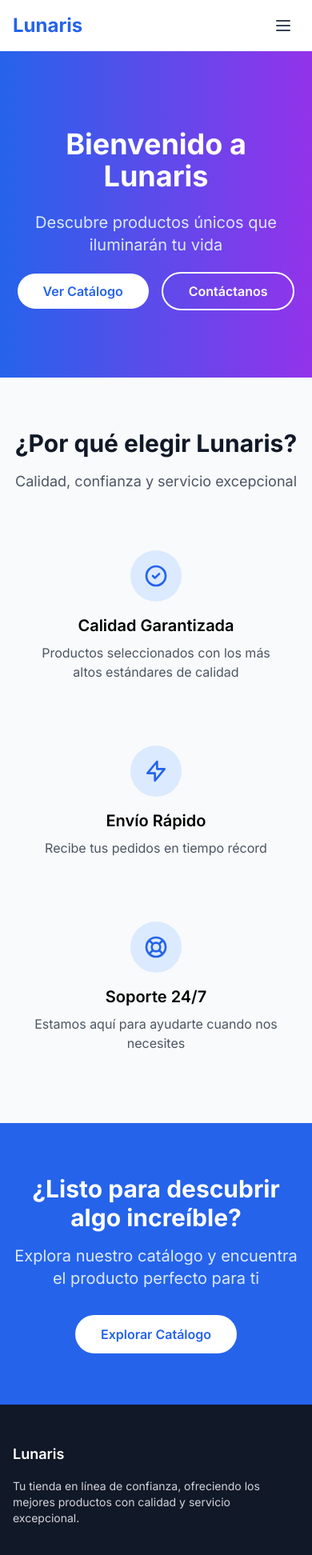
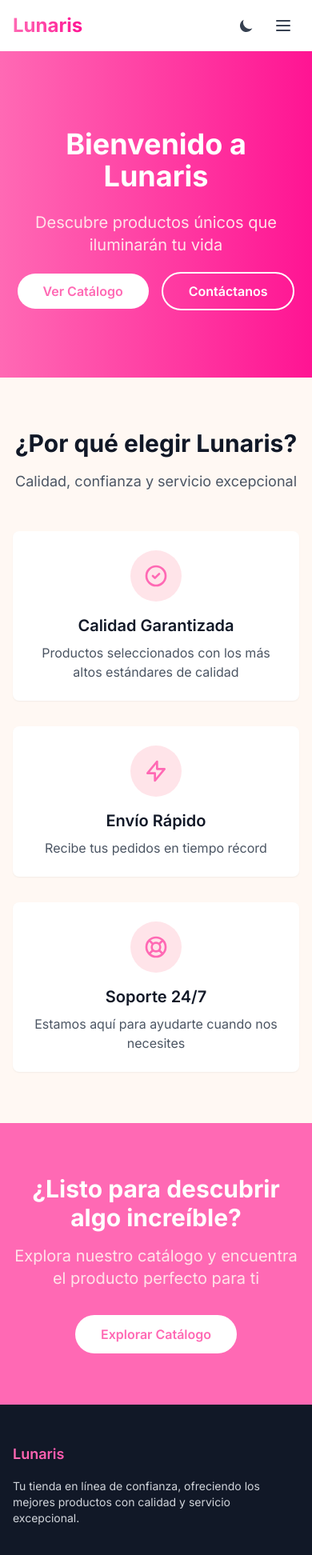
Before and after one commit to JuanFeDS/lunaris_web, a Next.js app: page / in a window 390 px wide. Shown: the top 1944 px of the page at 80% size. Built offline with nearby package versions, Linux system fonts and the light colour scheme.

Commit message:
stl 🎨: Adjustment to the color palette and inclusion of dark mode

```diff
--- a/app/page.tsx
+++ b/app/page.tsx
@@ -1,26 +1,26 @@
 export default function Home() {
   return (
-    <div className="bg-gray-50">
+    <div className="bg-brand-cream dark:bg-dark-bg-primary transition-colors duration-200">
       {/* Hero Section */}
-      <section className="bg-gradient-to-r from-blue-600 to-purple-600 text-white">
+      <section className="bg-gradient-to-r from-brand-pink-medium to-brand-pink-vibrant text-white">
         <div className="max-w-7xl mx-auto px-4 sm:px-6 lg:px-8 py-24">
           <div className="text-center">
             <h1 className="text-4xl md:text-6xl font-bold mb-6">
               Bienvenido a Lunaris
             </h1>
-            <p className="text-xl md:text-2xl mb-8 text-blue-100">
+            <p className="text-xl md:text-2xl mb-8 text-brand-pink-light">
               Descubre productos únicos que iluminarán tu vida
             </p>
             <div className="space-x-4">
               <a
                 href="/catalogo"
-                className="bg-white text-blue-600 px-8 py-3 rounded-full font-semibold hover:bg-gray-100 transition-colors"
+                className="bg-white text-brand-pink-medium px-8 py-3 rounded-full font-semibold hover:bg-brand-cream transition-colors"
               >
                 Ver Catálogo
               </a>
               <a
                 href="/contact"
-                className="border-2 border-white text-white px-8 py-3 rounded-full font-semibold hover:bg-white hover:text-blue-600 transition-colors"
+                className="border-2 border-white text-white px-8 py-3 rounded-full font-semibold hover:bg-white hover:text-brand-pink-medium transition-colors"
               >
                 Contáctanos
               </a>
@@ -33,57 +33,57 @@
       <section className="py-16">
         <div className="max-w-7xl mx-auto px-4 sm:px-6 lg:px-8">
           <div className="text-center mb-12">
-            <h2 className="text-3xl font-bold text-gray-900 mb-4">
+            <h2 className="text-3xl font-bold text-gray-900 dark:text-dark-text-primary mb-4">
               ¿Por qué elegir Lunaris?
             </h2>
-            <p className="text-lg text-gray-600">
+            <p className="text-lg text-gray-600 dark:text-dark-text-secondary">
               Calidad, confianza y servicio excepcional
             </p>
           </div>
           <div className="grid grid-cols-1 md:grid-cols-3 gap-8">
-            <div className="text-center p-6">
-              <div className="w-16 h-16 bg-blue-100 rounded-full flex items-center justify-center mx-auto mb-4">
-                <svg className="w-8 h-8 text-blue-600" fill="none" stroke="currentColor" viewBox="0 0 24 24">
+            <div className="text-center p-6 bg-white dark:bg-dark-bg-secondary rounded-lg shadow-sm">
+              <div className="w-16 h-16 bg-brand-pink-light rounded-full flex items-center justify-center mx-auto mb-4">
+                <svg className="w-8 h-8 text-brand-pink-medium" fill="none" stroke="currentColor" viewBox="0 0 24 24">
                   <path strokeLinecap="round" strokeLinejoin="round" strokeWidth="2" d="M9 12l2 2 4-4m6 2a9 9 0 11-18 0 9 9 0 0118 0z" />
                 </svg>
               </div>
-              <h3 className="text-xl font-semibold mb-2">Calidad Garantizada</h3>
-              <p className="text-gray-600">Productos seleccionados con los más altos estándares de calidad</p>
+              <h3 className="text-xl font-semibold mb-2 text-gray-900 dark:text-dark-text-primary">Calidad Garantizada</h3>
+              <p className="text-gray-600 dark:text-dark-text-secondary">Productos seleccionados con los más altos estándares de calidad</p>
             </div>
-            <div className="text-center p-6">
-              <div className="w-16 h-16 bg-blue-100 rounded-full flex items-center justify-center mx-auto mb-4">
-                <svg className="w-8 h-8 text-blue-600" fill="none" stroke="currentColor" viewBox="0 0 24 24">
+            <div className="text-center p-6 bg-white dark:bg-dark-bg-secondary rounded-lg shadow-sm">
+              <div className="w-16 h-16 bg-brand-pink-light rounded-full flex items-center justify-center mx-auto mb-4">
+                <svg className="w-8 h-8 text-brand-pink-medium" fill="none" stroke="currentColor" viewBox="0 0 24 24">
                   <path strokeLinecap="round" strokeLinejoin="round" strokeWidth="2" d="M13 10V3L4 14h7v7l9-11h-7z" />
                 </svg>
               </div>
-              <h3 className="text-xl font-semibold mb-2">Envío Rápido</h3>
-              <p className="text-gray-600">Recibe tus pedidos en tiempo récord</p>
+              <h3 className="text-xl font-semibold mb-2 text-gray-900 dark:text-dark-text-primary">Envío Rápido</h3>
+              <p className="text-gray-600 dark:text-dark-text-secondary">Recibe tus pedidos en tiempo récord</p>
             </div>
-            <div className="text-center p-6">
-              <div className="w-16 h-16 bg-blue-100 rounded-full flex items-center justify-center mx-auto mb-4">
-                <svg className="w-8 h-8 text-blue-600" fill="none" stroke="currentColor" viewBox="0 0 24 24">
+            <div className="text-center p-6 bg-white dark:bg-dark-bg-secondary rounded-lg shadow-sm">
+              <div className="w-16 h-16 bg-brand-pink-light rounded-full flex items-center justify-center mx-auto mb-4">
+                <svg className="w-8 h-8 text-brand-pink-medium" fill="none" stroke="currentColor" viewBox="0 0 24 24">
                   <path strokeLinecap="round" strokeLinejoin="round" strokeWidth="2" d="M18.364 5.636l-3.536 3.536m0 5.656l3.536 3.536M9.172 9.172L5.636 5.636m3.536 9.192l-3.536 3.536M21 12a9 9 0 11-18 0 9 9 0 0118 0zm-5 0a4 4 0 11-8 0 4 4 0 018 0z" />
                 </svg>
               </div>
-              <h3 className="text-xl font-semibold mb-2">Soporte 24/7</h3>
-              <p className="text-gray-600">Estamos aquí para ayudarte cuando nos necesites</p>
+              <h3 className="text-xl font-semibold mb-2 text-gray-900 dark:text-dark-text-primary">Soporte 24/7</h3>
+              <p className="text-gray-600 dark:text-dark-text-secondary">Estamos aquí para ayudarte cuando nos necesites</p>
             </div>
           </div>
         </div>
       </section>
 
       {/* CTA Section */}
-      <section className="bg-blue-600 text-white py-16">
+      <section className="bg-brand-pink-medium text-white py-16">
         <div className="max-w-7xl mx-auto px-4 sm:px-6 lg:px-8 text-center">
           <h2 className="text-3xl font-bold mb-4">
             ¿Listo para descubrir algo increíble?
           </h2>
-          <p className="text-xl mb-8 text-blue-100">
+          <p className="text-xl mb-8 text-brand-pink-light">
             Explora nuestro catálogo y encuentra el producto perfecto para ti
           </p>
           <a
             href="/catalogo"
-            className="bg-white text-blue-600 px-8 py-3 rounded-full font-semibold hover:bg-gray-100 transition-colors inline-block"
+            className="bg-white text-brand-pink-medium px-8 py-3 rounded-full font-semibold hover:bg-brand-cream transition-colors inline-block"
           >
             Explorar Catálogo
           </a>
--- a/components/Footer.tsx
+++ b/components/Footer.tsx
@@ -2,33 +2,35 @@
 
 export default function Footer() {
   return (
-    <footer className="bg-gray-900 text-white">
+    <footer className="bg-gray-900 dark:bg-dark-bg-primary text-white transition-colors duration-200">
       <div className="max-w-7xl mx-auto py-12 px-4 sm:px-6 lg:px-8">
         <div className="grid grid-cols-1 md:grid-cols-3 gap-8">
           {/* Columna 1: About */}
           <div>
-            <h3 className="text-lg font-semibold mb-4">Lunaris</h3>
-            <p className="text-gray-300 text-sm">
+            <h3 className="text-lg font-semibold mb-4 bg-gradient-to-r from-brand-pink-medium to-brand-pink-vibrant bg-clip-text text-transparent">
+              Lunaris
+            </h3>
+            <p className="text-gray-300 dark:text-dark-text-secondary text-sm">
               Tu tienda en línea de confianza, ofreciendo los mejores productos con calidad y servicio excepcional.
             </p>
           </div>
 
           {/* Columna 2: Enlaces rápidos */}
           <div>
-            <h3 className="text-lg font-semibold mb-4">Enlaces rápidos</h3>
+            <h3 className="text-lg font-semibold mb-4 text-white dark:text-dark-text-primary">Enlaces rápidos</h3>
             <ul className="space-y-2 text-sm">
               <li>
-                <Link href="/" className="text-gray-300 hover:text-white transition-colors">
+                <Link href="/" className="text-gray-300 dark:text-dark-text-secondary hover:text-brand-pink-medium dark:hover:text-brand-pink-vibrant transition-colors">
                   Inicio
                 </Link>
               </li>
               <li>
-                <Link href="/catalogo" className="text-gray-300 hover:text-white transition-colors">
+                <Link href="/catalogo" className="text-gray-300 dark:text-dark-text-secondary hover:text-brand-pink-medium dark:hover:text-brand-pink-vibrant transition-colors">
                   Catálogo
                 </Link>
               </li>
               <li>
-                <Link href="/contact" className="text-gray-300 hover:text-white transition-colors">
+                <Link href="/contact" className="text-gray-300 dark:text-dark-text-secondary hover:text-brand-pink-medium dark:hover:text-brand-pink-vibrant transition-colors">
                   Contacto
                 </Link>
               </li>
@@ -37,8 +39,8 @@
 
           {/* Columna 3: Contacto */}
           <div>
-            <h3 className="text-lg font-semibold mb-4">Contacto</h3>
-            <ul className="space-y-2 text-sm text-gray-300">
+            <h3 className="text-lg font-semibold mb-4 text-white dark:text-dark-text-primary">Contacto</h3>
+            <ul className="space-y-2 text-sm text-gray-300 dark:text-dark-text-secondary">
               <li>Email: info@lunaris.com</li>
               <li>Teléfono: +1 234 567 890</li>
               <li>Dirección: Calle Luna 123, Ciudad</li>
@@ -47,7 +49,7 @@
         </div>
 
         {/* Copyright */}
-        <div className="mt-8 pt-8 border-t border-gray-800 text-center text-sm text-gray-400">
+        <div className="mt-8 pt-8 border-t border-gray-800 dark:border-dark-bg-secondary text-center text-sm text-gray-400 dark:text-dark-text-secondary">
           <p>&copy; 2024 Lunaris. Todos los derechos reservados.</p>
         </div>
       </div>
--- a/components/Header.tsx
+++ b/components/Header.tsx
@@ -2,48 +2,54 @@
 
 import Link from 'next/link';
 import { useState } from 'react';
+import ThemeToggle from './ThemeToggle';
 
 export default function Header() {
   const [isMenuOpen, setIsMenuOpen] = useState(false);
 
   return (
-    <header className="bg-white shadow-md">
+    <header className="bg-white dark:bg-dark-bg-primary shadow-md transition-colors duration-200">
       <div className="max-w-7xl mx-auto px-4 sm:px-6 lg:px-8">
         <div className="flex justify-between items-center h-16">
           {/* Logo */}
           <div className="flex-shrink-0">
-            <Link href="/" className="text-2xl font-bold text-blue-600">
+            <Link
+              href="/"
+              className="text-2xl font-bold bg-gradient-to-r from-brand-pink-medium to-brand-pink-vibrant bg-clip-text text-transparent"
+            >
               Lunaris
             </Link>
           </div>
 
           {/* Desktop Navigation */}
-          <nav className="hidden md:flex space-x-8">
+          <nav className="hidden md:flex items-center space-x-8">
             <Link
               href="/"
-              className="text-gray-700 hover:text-blue-600 px-3 py-2 text-sm font-medium transition-colors"
+              className="text-gray-700 dark:text-dark-text-primary hover:text-brand-pink-medium dark:hover:text-brand-pink-vibrant px-3 py-2 text-sm font-medium transition-colors"
             >
               Inicio
             </Link>
             <Link
               href="/catalogo"
-              className="text-gray-700 hover:text-blue-600 px-3 py-2 text-sm font-medium transition-colors"
+              className="text-gray-700 dark:text-dark-text-primary hover:text-brand-pink-medium dark:hover:text-brand-pink-vibrant px-3 py-2 text-sm font-medium transition-colors"
             >
               Catálogo
             </Link>
             <Link
               href="/contact"
-              className="text-gray-700 hover:text-blue-600 px-3 py-2 text-sm font-medium transition-colors"
+              className="text-gray-700 dark:text-dark-text-primary hover:text-brand-pink-medium dark:hover:text-brand-pink-vibrant px-3 py-2 text-sm font-medium transition-colors"
             >
               Contacto
             </Link>
+            <ThemeToggle />
           </nav>
 
           {/* Mobile menu button */}
-          <div className="md:hidden">
+          <div className="md:hidden flex items-center space-x-2">
+            <ThemeToggle />
             <button
               onClick={() => setIsMenuOpen(!isMenuOpen)}
-              className="text-gray-700 hover:text-blue-600 p-2"
+              className="text-gray-700 dark:text-dark-text-primary hover:text-brand-pink-medium p-2"
             >
               <svg
                 className="h-6 w-6"
@@ -70,19 +76,19 @@
             <div className="px-2 pt-2 pb-3 space-y-1 sm:px-3">
               <Link
                 href="/"
-                className="text-gray-700 hover:text-blue-600 block px-3 py-2 text-base font-medium"
+                className="text-gray-700 dark:text-dark-text-primary hover:text-brand-pink-medium block px-3 py-2 text-base font-medium"
               >
                 Inicio
               </Link>
               <Link
                 href="/catalogo"
-                className="text-gray-700 hover:text-blue-600 block px-3 py-2 text-base font-medium"
+                className="text-gray-700 dark:text-dark-text-primary hover:text-brand-pink-medium block px-3 py-2 text-base font-medium"
               >
                 Catálogo
               </Link>
               <Link
                 href="/contact"
-                className="text-gray-700 hover:text-blue-600 block px-3 py-2 text-base font-medium"
+                className="text-gray-700 dark:text-dark-text-primary hover:text-brand-pink-medium block px-3 py-2 text-base font-medium"
               >
                 Contacto
               </Link>
--- /dev/null
+++ b/components/ThemeToggle.tsx
@@ -0,0 +1,65 @@
+'use client';
+
+import { useEffect, useState } from 'react';
+
+export default function ThemeToggle() {
+  const [isDark, setIsDark] = useState(false);
+
+  useEffect(() => {
+    // Verificar el tema guardado o preferencia del sistema
+    const savedTheme = localStorage.getItem('theme');
+    const systemPrefersDark = window.matchMedia('(prefers-color-scheme: dark)').matches;
+
+    const shouldBeDark = savedTheme === 'dark' || (!savedTheme && systemPrefersDark);
+
+    setIsDark(shouldBeDark);
+    if (shouldBeDark) {
+      document.documentElement.classList.add('dark');
+    }
+  }, []);
+
+  const toggleTheme = () => {
+    const newTheme = !isDark;
+    setIsDark(newTheme);
+
+    if (newTheme) {
+      document.documentElement.classList.add('dark');
+      localStorage.setItem('theme', 'dark');
+    } else {
+      document.documentElement.classList.remove('dark');
+      localStorage.setItem('theme', 'light');
+    }
+  };
+
+  return (
+    <button
+      onClick={toggleTheme}
+      className="p-2 rounded-lg transition-colors duration-200 hover:bg-gray-100 dark:hover:bg-dark-bg-secondary"
+      aria-label="Toggle theme"
+    >
+      {isDark ? (
+        // Sol para modo claro
+        <svg
+          className="w-5 h-5 text-yellow-500"
+          fill="currentColor"
+          viewBox="0 0 20 20"
+        >
+          <path
+            fillRule="evenodd"
+            d="M10 2a1 1 0 011 1v1a1 1 0 11-2 0V3a1 1 0 011-1zm4 8a4 4 0 11-8 0 4 4 0 018 0zm-.464 4.95l.707.707a1 1 0 001.414-1.414l-.707-.707a1 1 0 00-1.414 1.414zm2.12-10.607a1 1 0 010 1.414l-.706.707a1 1 0 11-1.414-1.414l.707-.707a1 1 0 011.414 0zM17 11a1 1 0 100-2h-1a1 1 0 100 2h1zm-7 4a1 1 0 011 1v1a1 1 0 11-2 0v-1a1 1 0 011-1zM5.05 6.464A1 1 0 106.465 5.05l-.708-.707a1 1 0 00-1.414 1.414l.707.707zm1.414 8.486l-.707.707a1 1 0 01-1.414-1.414l.707-.707a1 1 0 011.414 1.414zM4 11a1 1 0 100-2H3a1 1 0 000 2h1z"
+            clipRule="evenodd"
+          />
+        </svg>
+      ) : (
+        // Luna para modo oscuro
+        <svg
+          className="w-5 h-5 text-gray-700"
+          fill="currentColor"
+          viewBox="0 0 20 20"
+        >
+          <path d="M17.293 13.293A8 8 0 016.707 2.707a8.001 8.001 0 1010.586 10.586z" />
+        </svg>
+      )}
+    </button>
+  );
+}
```
Also changed, not shown: app/catalogo/page.tsx (+21 -17 lines), app/contact/page.tsx (+38 -36 lines), tailwind.config.js (+22 -3 lines).
